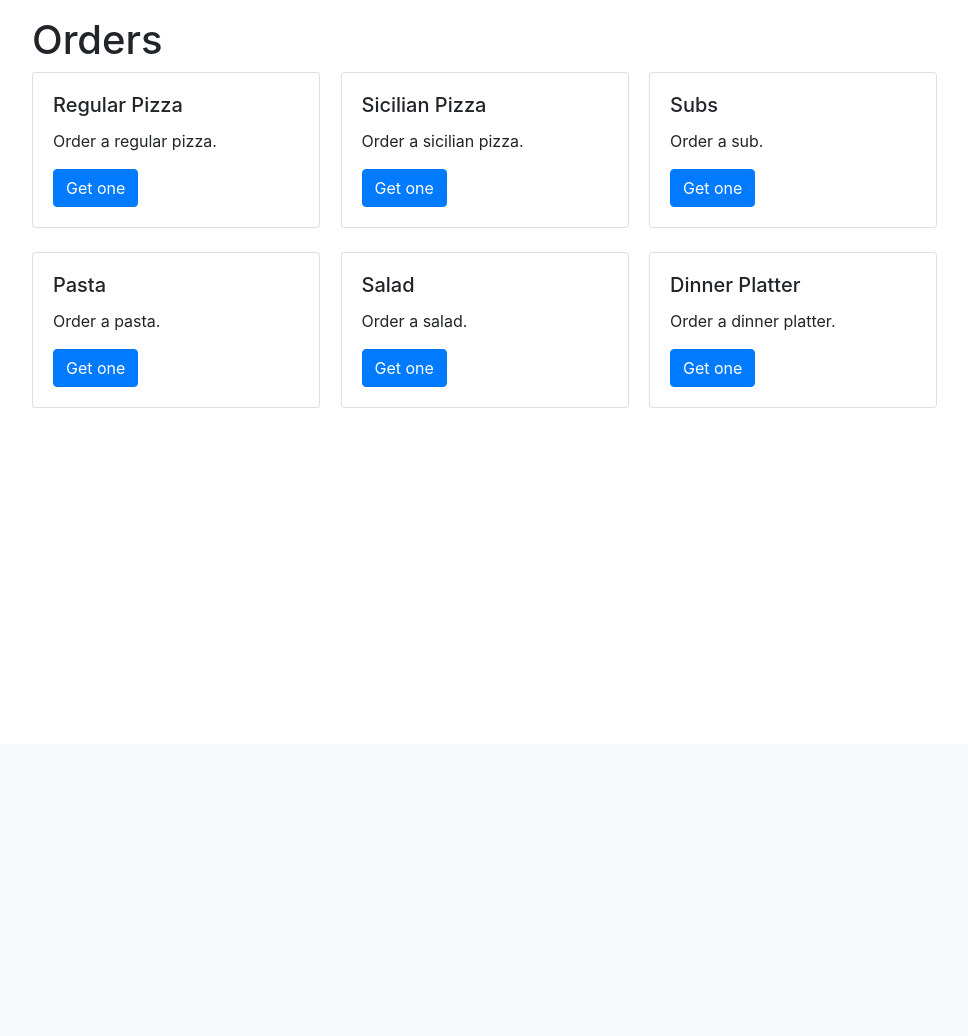
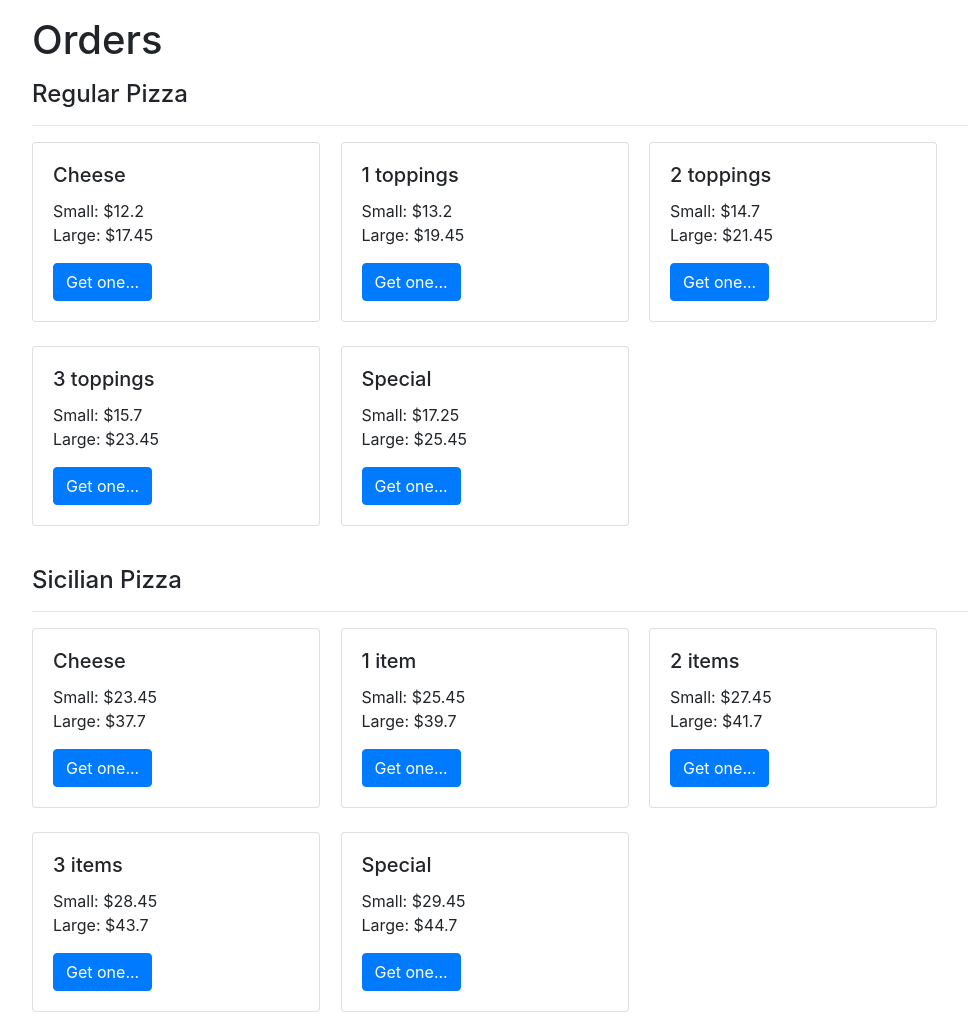
Before and after one commit to sonngdev/cs50-series, a Django app: page / in a window 1280 px wide. Shown: the part 56-1092 px from the top of the page, without its empty margins (53-1021 px from the left). Before the commit the page ends 464 px from the top, so only its background shows below. Run offline with Django 3.2, Linux system fonts and the light colour scheme; a user stored in the database is signed in; data comes from the database, SQL or seed files in the repository; data that the repository does not hold is empty; some libraries are stand-ins or nearby versions.

Commit message:
Shopping Cart (2)

```diff
--- a/orders/templates/base.html
+++ b/orders/templates/base.html
@@ -4,11 +4,20 @@
   <meta charset="UTF-8">
   <meta name="viewport" content="width=device-width, initial-scale=1.0">
   <meta http-equiv="X-UA-Compatible" content="ie=edge">
+
+  <!-- Bootstrap -->
   <script src="https://code.jquery.com/jquery-3.3.1.slim.min.js" integrity="sha384-q8i/X+965DzO0rT7abK41JStQIAqVgRVzpbzo5smXKp4YfRvH+8abtTE1Pi6jizo" crossorigin="anonymous"></script>
   <script src="https://cdnjs.cloudflare.com/ajax/libs/popper.js/1.14.7/umd/popper.min.js" integrity="sha384-UO2eT0CpHqdSJQ6hJty5KVphtPhzWj9WO1clHTMGa3JDZwrnQq4sF86dIHNDz0W1" crossorigin="anonymous"></script>
   <link rel="stylesheet" href="https://stackpath.bootstrapcdn.com/bootstrap/4.3.1/css/bootstrap.min.css" integrity="sha384-ggOyR0iXCbMQv3Xipma34MD+dH/1fQ784/j6cY/iJTQUOhcWr7x9JvoRxT2MZw1T" crossorigin="anonymous">
   <script src="https://stackpath.bootstrapcdn.com/bootstrap/4.3.1/js/bootstrap.min.js" integrity="sha384-JjSmVgyd0p3pXB1rRibZUAYoIIy6OrQ6VrjIEaFf/nJGzIxFDsf4x0xIM+B07jRM" crossorigin="anonymous"></script>
+
+  <!-- Bootstrap Select -->
+  <link rel="stylesheet" href="https://cdn.jsdelivr.net/npm/bootstrap-select@1.13.9/dist/css/bootstrap-select.min.css">
+  <script src="https://cdn.jsdelivr.net/npm/bootstrap-select@1.13.9/dist/js/bootstrap-select.min.js"></script>
+
+  <!-- Font Awesome -->
   <link rel="stylesheet" href="https://cdnjs.cloudflare.com/ajax/libs/font-awesome/5.9.0/css/all.css">
+
   <title>CS50W Project 3</title>
 </head>
 <body>
--- a/orders/templates/orders/index.html
+++ b/orders/templates/orders/index.html
@@ -5,51 +5,117 @@
 {% endblock title %}
 
 {% block body %}
+
+  <!-- Regular Pizza -->
+  <h2 class="h4 mt-3">Regular Pizza</h2>
+  <hr>
+  {% for p in regular_pizzas %}
     <div class="card d-inline-block mr-3 mb-4" style="width: 18rem;">
       <div class="card-body">
-      <h5 class="card-title">Regular Pizza</h5>
-      <p class="card-text">Order a regular pizza.</p>
-      <a href="#" class="btn btn-primary">Get one</a>
+        <h5 class="card-title">{{ p.name }}</h5>
+        <p class="card-text">
+          Small: ${{ p.small_price }}
+          <br>
+          Large: ${{ p.large_price }}
+        </p>
+        <button type="button" class="btn btn-primary" data-toggle="modal" data-target="#rp-{{ p.name|slugify }}-modal">Get one...</button>
+      </div>
+
+      <div class="modal fade" id="rp-{{ p.name|slugify }}-modal" tabindex="-1" role="dialog" aria-hidden="true">
+        <div class="modal-dialog" role="document">
+          <div class="modal-content">
+            <div class="modal-header">
+              <h5 class="modal-title">{{ p.name }}</h5>
+              <button type="button" class="close" data-dismiss="modal" aria-label="Close">
+                <span aria-hidden="true">&times;</span>
+              </button>
+            </div>
+            <div class="modal-body">
+              <form action="">
+                {% csrf_token %}
+
+                <div class="form-group">
+                  <label>Size</label>
+                  <select name="size" class="form-control">
+                    <option value="small">Small - ${{ p.small_price }}</option>
+                    <option value="large">Large - ${{ p.large_price }}</option>
+                  </select>
+                </div>
+
+                {% if p.topping_size is not 0 %}
+                  <div class="form-group">
+                    <label>Toppings</label>
+                    <select class="selectpicker form-control" multiple data-max-options="{{ p.topping_size }}">
+                      {% for t in toppings %}
+                        <option value="{{ t.name }}">{{ t.name }}</option>
+                      {% endfor %}
+                    </select>
+                  </div>
+                {% endif %}
+
+                <button class="btn btn-primary">Add to cart</button>
+              </form>
             </div>
           </div>
+        </div>
+      </div>
+    </div>
+  {% endfor %}
 
+
+  <!-- Sicilian Pizza -->
+  <h2 class="h4 mt-3">Sicilian Pizza</h2>
+  <hr>
+  {% for p in sicilian_pizzas %}
     <div class="card d-inline-block mr-3 mb-4" style="width: 18rem;">
       <div class="card-body">
-      <h5 class="card-title">Sicilian Pizza</h5>
-      <p class="card-text">Order a sicilian pizza.</p>
-      <a href="#" class="btn btn-primary">Get one</a>
+        <h5 class="card-title">{{ p.name }}</h5>
+        <p class="card-text">
+          Small: ${{ p.small_price }}
+          <br>
+          Large: ${{ p.large_price }}
+        </p>
+        <button type="button" class="btn btn-primary" data-toggle="modal" data-target="#rp-{{ p.name|slugify }}-modal">Get one...</button>
+      </div>
+
+      <div class="modal fade" id="rp-{{ p.name|slugify }}-modal" tabindex="-1" role="dialog" aria-hidden="true">
+        <div class="modal-dialog" role="document">
+          <div class="modal-content">
+            <div class="modal-header">
+              <h5 class="modal-title">{{ p.name }}</h5>
+              <button type="button" class="close" data-dismiss="modal" aria-label="Close">
+                <span aria-hidden="true">&times;</span>
+              </button>
+            </div>
+            <div class="modal-body">
+              <form action="">
+                {% csrf_token %}
+
+                <div class="form-group">
+                  <label>Size</label>
+                  <select name="size" class="form-control">
+                    <option value="small">Small - ${{ p.small_price }}</option>
+                    <option value="large">Large - ${{ p.large_price }}</option>
+                  </select>
+                </div>
+
+                {% if p.item_size is not 0 %}
+                  <div class="form-group">
+                    <label>Items</label>
+                    <select class="selectpicker form-control" multiple data-max-options="{{ p.item_size }}">
+                      {% for t in toppings %}
+                        <option value="{{ t.name }}">{{ t.name }}</option>
+                      {% endfor %}
+                    </select>
+                  </div>
+                {% endif %}
+
+                <button class="btn btn-primary">Add to cart</button>
+              </form>
             </div>
           </div>
-
-  <div class="card d-inline-block mr-3 mb-4" style="width: 18rem;">
-    <div class="card-body">
-      <h5 class="card-title">Subs</h5>
-      <p class="card-text">Order a sub.</p>
-      <a href="#" class="btn btn-primary">Get one</a>
         </div>
       </div>
-
-  <div class="card d-inline-block mr-3 mb-4" style="width: 18rem;">
-    <div class="card-body">
-      <h5 class="card-title">Pasta</h5>
-      <p class="card-text">Order a pasta.</p>
-      <a href="#" class="btn btn-primary">Get one</a>
     </div>
-  </div>
-
-  <div class="card d-inline-block mr-3 mb-4" style="width: 18rem;">
-    <div class="card-body">
-      <h5 class="card-title">Salad</h5>
-      <p class="card-text">Order a salad.</p>
-      <a href="#" class="btn btn-primary">Get one</a>
-    </div>
-  </div>
-
-  <div class="card d-inline-block mr-3 mb-4" style="width: 18rem;">
-    <div class="card-body">
-      <h5 class="card-title">Dinner Platter</h5>
-      <p class="card-text">Order a dinner platter.</p>
-      <a href="#" class="btn btn-primary">Get one</a>
-    </div>
-  </div>
+  {% endfor %}
 {% endblock body %}
--- a/orders/views.py
+++ b/orders/views.py
@@ -4,7 +4,7 @@ from django.http import HttpResponse, HttpResponseRedirect
 from django.shortcuts import render
 from django.urls import reverse
 
-from .models import Cart
+from .models import Cart, RegularPizza, SicilianPizza, Topping
 
 # Create your views here.
 def index(request):
@@ -20,6 +20,9 @@ def index(request):
     context = {
         'user': user,
         'cart_size': len(cart.items.all()),
+        'regular_pizzas': RegularPizza.objects.all(),
+        'sicilian_pizzas': SicilianPizza.objects.all(),
+        'toppings': Topping.objects.all(),
     }
     return render(request, 'orders/index.html', context)
 
```
Lines whose indentation alone changed are shown as unchanged.
